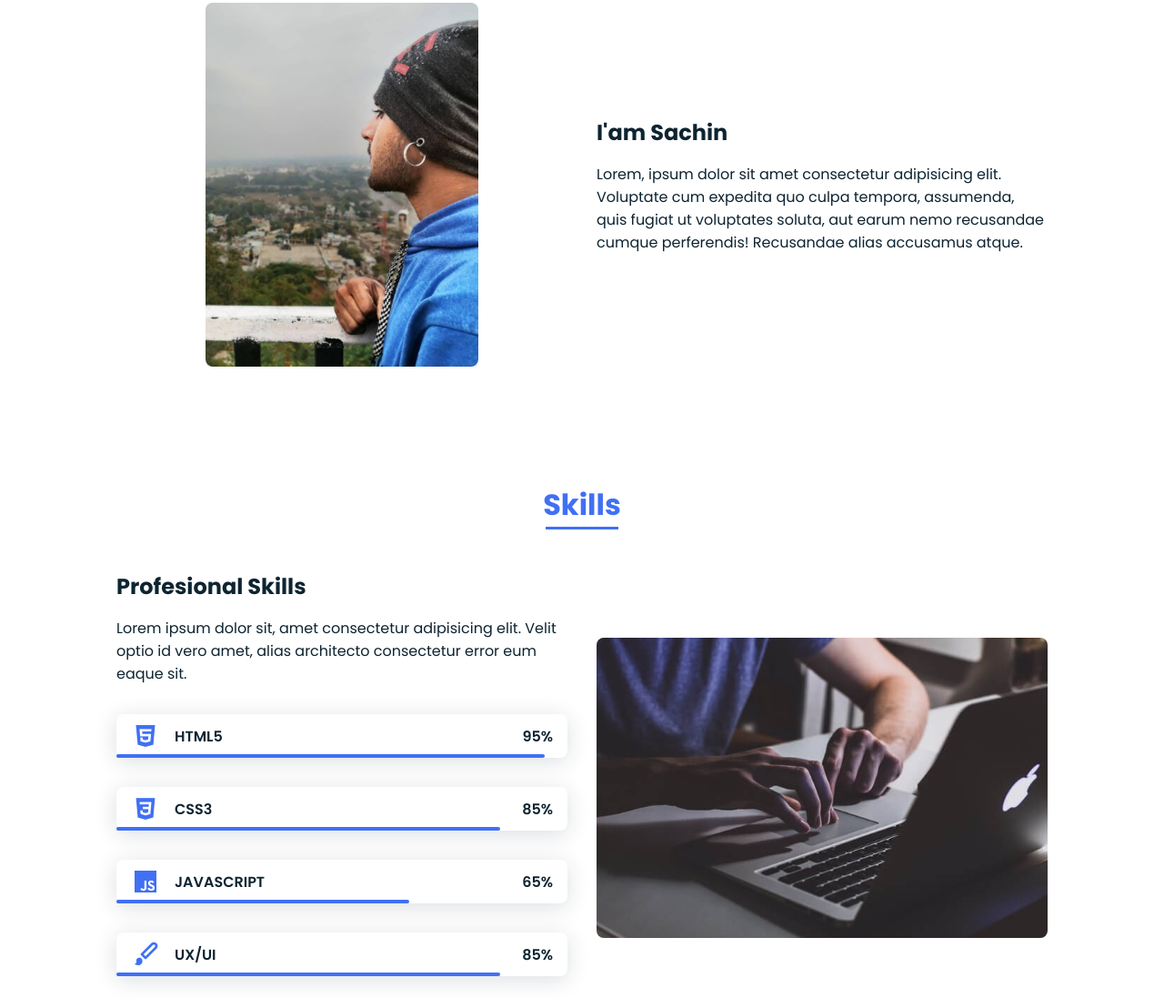
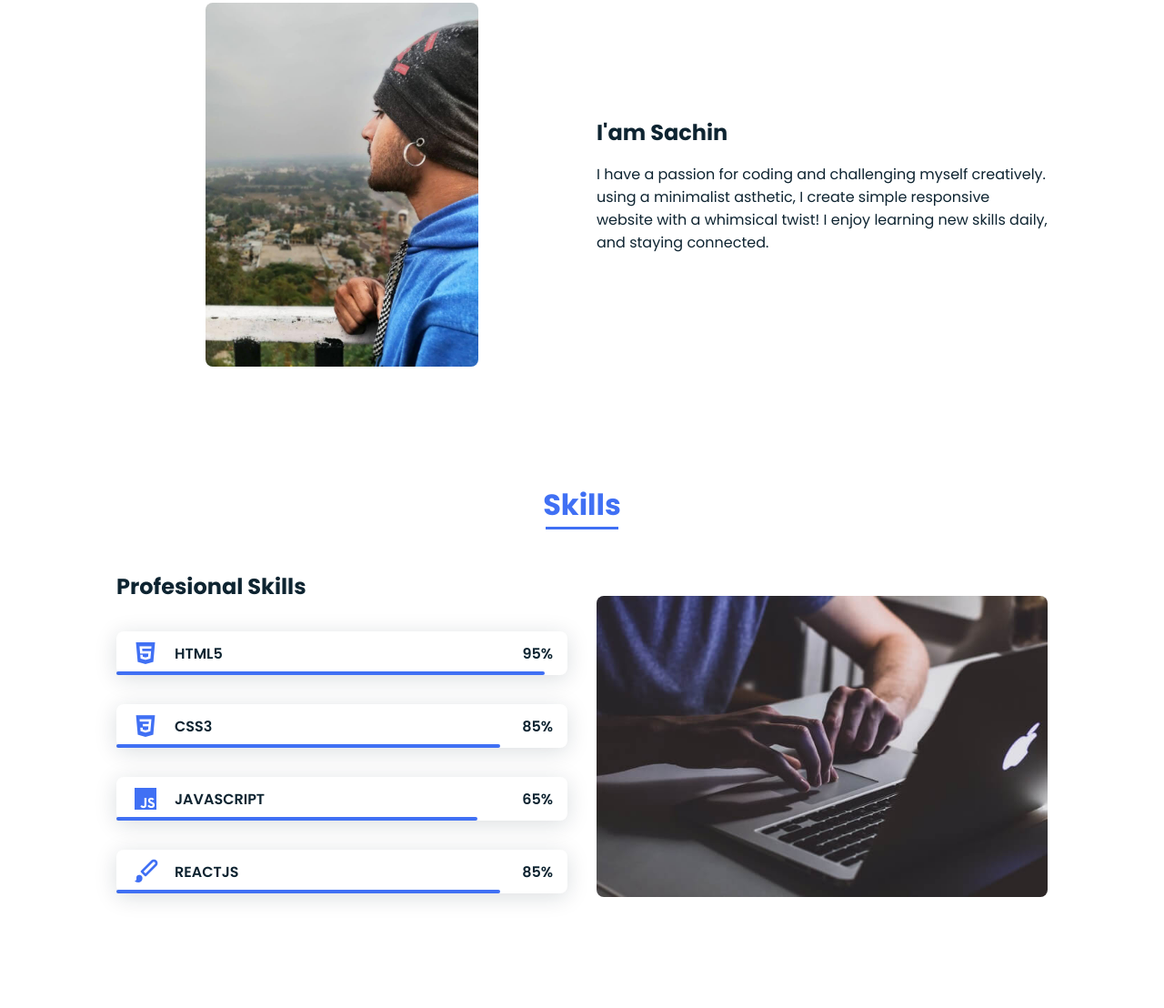
Before and after one commit to sachin9977/sachin9977.github.io, a plain HTML site: page index.html in a window 1280 px wide. Shown: the part 973-2081 px from the top of the page at 91% size. Drawn offline with nearby package versions, Linux system fonts and the light colour scheme.

Commit message:
second commit

```diff
--- a/assets/css/styles.css
+++ b/assets/css/styles.css
@@ -285,6 +285,7 @@ img{
   bottom: 0;
   background-color: var(--first-color);
   height: .25rem;
+
   border-radius: .5rem;
   z-index: var(--z-back);
 }
@@ -295,7 +296,7 @@ img{
   width: 85%;
 }
 .skills__js{
-  width: 65%;
+  width: 80%;
 }
 .skills__ux{
   width: 85%;
--- a/index.html
+++ b/index.html
@@ -66,7 +66,10 @@
 
                     <div>
                         <h2 class="about__subtitle">I'am Sachin</h2>
-                        <p class="about__text">Lorem, ipsum dolor sit amet consectetur adipisicing elit. Voluptate cum expedita quo culpa tempora, assumenda, quis fugiat ut voluptates soluta, aut earum nemo recusandae cumque perferendis! Recusandae alias accusamus atque.</p>
+                        <p class="about__text">I have a passion for coding and challenging myself creatively.
+                            using a minimalist asthetic, I create simple responsive website with a whimsical twist!
+                            I enjoy learning new skills daily, and staying connected.
+                        </p>
                     </div>
                 </div>
             </section>
@@ -78,7 +81,7 @@
                 <div class="skills__container bd-grid">
                     <div>
                         <h2 class="skills__subtitle">Profesional Skills</h2>
-                        <p class="skills__text">Lorem ipsum dolor sit, amet consectetur adipisicing elit. Velit optio id vero amet, alias architecto consectetur error eum eaque sit.</p>
+                        <p class="skills__text"></p>
                         <div class="skills__data">
                             <div class="skills__names">
                                 <i class='bx bxl-html5 skills__icon'></i>
@@ -118,7 +121,7 @@
                         <div class="skills__data">
                             <div class="skills__names">
                                 <i class='bx bxs-paint skills__icon'></i>
-                                <span class="skills__name">UX/UI</span>
+                                <span class="skills__name">REACTJS</span>
                             </div>
                             <div class="skills__bar skills__ux">
 
```
